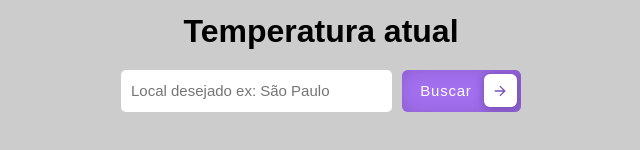
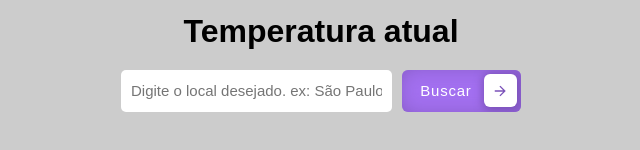
Before and after one commit to Klebervini49/clima, a plain HTML site: page index.html in a window 1280 px wide. Shown: the part 348-498 px from the top of the page, 319-959 px from the left. Drawn offline with Linux system fonts and the light colour scheme.

Commit message:
Update index.html

```diff
--- a/index.html
+++ b/index.html
@@ -13,7 +13,7 @@
     <h1>Temperatura atual</h1>
 
     <form class="busca">
-        <input class="searchInput" placeholder="Local desejado ex: São Paulo" autofocus>
+        <input class="searchInput" placeholder="Digite o local desejado. ex: São Paulo" autofocus>
 
         <button class="cssbuttons-io-button">Buscar
             <div class="icon">
```
